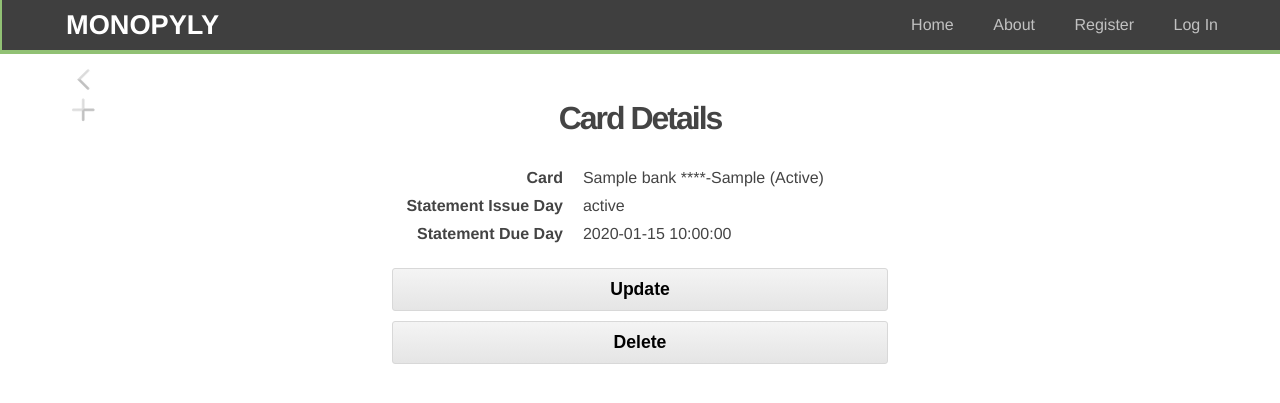
After one commit to mitchnegus/monopyly, a Flask app: template monopyly/templates/credit/card_page.html in a window 1280 px wide. The commit adds this page. Shown: the top 403 px of the page. Run offline with Flask 2, Linux system fonts and the light colour scheme; the template is opened without the code that fills it: most values are stand-ins (such as "Sample title", 1, 10 or a date in 2020).

Commit message:
added new/update/delete ability for credit cards

```diff
--- a/monopyly/static/css/style.css
+++ b/monopyly/static/css/style.css
@@ -9,6 +9,7 @@ body {
 	font-family: "Helvetica Neue", Helvetica, Arial, sans-serif;
 	color: #444444;
 }
+
 
 /*
  * Create dark grey header with a white logo
@@ -50,6 +51,7 @@ header h1.logo:hover {
   color: #white;
 }
 
+
 /*
  * Display navigation links inline
  */
@@ -69,6 +71,7 @@ header h1.logo:hover {
   color: #bbbbbb;
   text-decoration: none;
 }
+
 
 /*
  * Handle the main body content area for pages
@@ -96,6 +99,7 @@ div#page .container {
   font-size: 2em;
   letter-spacing: -2px;
 }
+
 
 /*
  * General object characteristics
@@ -199,6 +203,32 @@ form div.autocomplete-box div.item.active {
 	background-color: #85bb65;
 }
 
+nav#sidebar-nav-menu {
+	position: fixed;
+	top: 50px;
+	left: 4%;
+	width: 5%;
+}
+
+nav#sidebar-nav-menu ul {
+	display: flex;
+	flex-direction: column;
+	align-items: center;
+	padding: 0;
+}
+
+nav#sidebar-nav-menu li {
+	display: block;
+	margin: 1px 0;
+}
+
+nav#sidebar-nav-menu .button-icon {
+	height: 25px;
+	width: 25px;
+	margin: 0 auto;
+}
+
+
 /*
  * Customization for the 'Home' page
  */
@@ -225,6 +255,7 @@ div#homepage-block.jumbo {
   font-weight: 100;
 }
 
+
 /*
  * Customization for the 'About' page
  */
@@ -240,6 +271,7 @@ div#homepage-block.jumbo {
 	font-weight: bold;
 	font-style: oblique;
 }
+
 
 /*
  * Customization for the 'Cards' page
@@ -271,6 +303,10 @@ div.credit-card-block {
 	margin: 10px;
 }
 
+div.credit-card-block a.credit-card {
+	color: inherit;
+}
+
 div.credit-card-block img.credit-card {
 	width: 400px;
 }
@@ -285,33 +321,65 @@ div.credit-card-block div.card-number {
 
 
 /*
+ * Customization for the 'Card Details' page
+ */
+table#card {
+	width: 70%;
+	margin: 20px auto;
+	border-collapse: collapse;
+}
+
+table#card th,
+table#card td {
+	padding: 5px 10px;
+	vertical-align: top;
+}
+
+table#card th {
+	text-align: right;
+}
+
+table#card td {
+	text-align: left;
+}
+
+
+/*
+ * Customization for the 'New Card' & 'Update Card' pages
+ */
+form#card div#bank {
+	flex-basis: 70%;
+	min-width: 320px;
+}
+
+form#card div#last-four-digits {
+	flex-basis: 30%;
+	min-width: 160px;
+}
+
+form#card div#statement-issue-day {
+	flex-basis: 40%;
+	min-width: 180px;
+}
+
+form#card div#statement-due-day {
+	flex-basis: 40%;
+	min-width: 180px;
+}
+
+form#card div#active {
+	flex-basis: 20%;
+	min-width: 100px;
+}
+
+form#card input#submit {
+	min-width: 490px;
+}
+
+
+/*
  * Customization for the 'Transactions' page
  */
-nav#transactions-menu {
-	position: fixed;
-	top: 50px;
-	left: 4%;
-	width: 5%;
-}
-
-nav#transactions-menu ul {
-	display: flex;
-	flex-direction: column;
-	align-items: center;
-	padding: 0;
-}
-
-nav#transactions-menu li {
-	display: block;
-	margin: 1px 0;
-}
-
-nav#transactions-menu .button-icon {
-	height: 25px;
-	width: 25px;
-	margin: 0 auto;
-}
-
 div#card-filter {
 	display: flex;
 	justify-content: center;
@@ -436,8 +504,9 @@ table#transactions td div.notes{
 	overflow: auto;
 }
 
+
 /*
- * Customization for the 'Transaction' page
+ * Customization for the 'Transaction Details' page
  */
 table#transaction {
 	width: 70%;
@@ -459,37 +528,6 @@ table#transaction td {
 	text-align: left;
 }
 
-/*
- * Customization for the 'New Card' & 'Update Card' pages
- */
-form#card div#bank {
-	flex-basis: 70%;
-	min-width: 320px;
-}
-
-form#card div#last-four-digits {
-	flex-basis: 30%;
-	min-width: 160px;
-}
-
-form#card div#statement-issue-day {
-	flex-basis: 40%;
-	min-width: 180px;
-}
-
-form#card div#statement-due-day {
-	flex-basis: 40%;
-	min-width: 180px;
-}
-
-form#card div#active {
-	flex-basis: 20%;
-	min-width: 100px;
-}
-
-form#card input#submit {
-	min-width: 49px;
-}
 
 /*
  * Customization for the 'New Transaction' & 'Update Transaction' pages
@@ -503,6 +541,7 @@ form#transaction div#last-four-digits {
 	min-width: 150px;
 }
 
+
 /*
  * Customization for the transaction submission page
  */
--- a/monopyly/templates/credit/card_form_page.html
+++ b/monopyly/templates/credit/card_form_page.html
@@ -16,7 +16,5 @@
 	</script>
 	<script src="{{ url_for('static', filename='js/autocomplete_transaction.js') }}">
 	</script>
-	<script src="{{ url_for('static', filename='js/infer_card.js') }}">
-	</script>
 
 {% endblock %}
--- /dev/null
+++ b/monopyly/templates/credit/card_page.html
@@ -0,0 +1,65 @@
+{% extends 'layout.html' %}
+
+
+{% block header %}
+
+	<h1>
+		{% block title %}
+			Card Details
+		{% endblock %}
+	</h1>
+
+	<nav id="sidebar-nav-menu">
+		<ul>
+
+			<li>
+				<a class="action" href="{{ url_for('credit.manage_cards') }}">
+					<img class="button-icon" src="{{ url_for('static', filename='img/arrow-left.png') }}" />
+				</a>
+			</li>
+
+			<li>
+				<a class="action" href="{{ url_for('credit.new_card') }}">
+					<img class="button-icon" src="{{ url_for('static', filename='img/plus-symbol.png') }}" />
+				</a>
+			</li>
+
+		</ul>
+	</nav>
+
+{% endblock %}
+
+
+{% block content %}
+
+	<table id="card">
+
+		<tr>
+			<th scope="row" class="card">Card</th>
+			<td class="card">
+				{{ card['bank'] }} ****-{{ card['last_four_digits'] }}
+				({{ 'Active' if card['active'] else 'Inactive' }})
+			</td>
+		</tr>
+
+		<tr>
+			<th scope="row" class="date">Statement Issue Day</th>
+			<td class="date">{{ card['statement_issue_day'] }}</td>
+		</tr>
+
+		<tr>
+			<th scope="row" class="text">Statement Due Day</th>
+			<td class="text">{{ card['statement_due_day'] }}</td>
+		</tr>
+
+	</table>
+
+	<form action="{{ url_for('credit.update_card', card_id=card['id']) }}" method="get">
+    <input class="button" type="submit" value="Update">
+  </form>
+
+	<form action="{{ url_for('credit.delete_card', card_id=card['id']) }}" method="post">
+    <input class="danger button" type="submit" value="Delete" onclick="return confirm('Are you sure you want to delete this card?');">
+  </form>
+
+{% endblock %}
--- a/monopyly/templates/credit/cards.html
+++ b/monopyly/templates/credit/cards.html
@@ -1,8 +1,10 @@
 {% for card in cards %}
 
 	<div class="credit-card-block">
-		<img class="credit-card" src="{{ url_for('static', filename='img/') }}{{ card['bank'].lower() }}-card.png">
-		<div class="card-number">▐▐▐▐ ▐▐▐▐ ▐▐▐▐ {{ card['last_four_digits'] }}</div>
+		<a class="credit-card" href="{{ url_for('credit.manage_card', card_id=card['id']) }}">
+			<img class="credit-card" src="{{ url_for('static', filename='img/') }}{{ card['bank'].lower() }}-card.png">
+			<div class="card-number">▐▐▐▐ ▐▐▐▐ ▐▐▐▐ {{ card['last_four_digits'] }}</div>
+		</a>
 	</div>
 
 {% endfor %}
--- a/monopyly/templates/credit/transaction_page.html
+++ b/monopyly/templates/credit/transaction_page.html
@@ -9,7 +9,7 @@
 		{% endblock %}
 	</h1>
 
-	<nav id="transactions-menu">
+	<nav id="sidebar-nav-menu">
 		<ul>
 
 			<li>
--- a/monopyly/templates/credit/transactions_page.html
+++ b/monopyly/templates/credit/transactions_page.html
@@ -3,7 +3,7 @@
 
 {% block left_sidebar %}
 
-	<nav id="transactions-menu">
+	<nav id="sidebar-nav-menu">
 		<ul>
 
 			<li>
```
Also changed, not shown: monopyly/credit/__init__.py (+69 -29 lines), monopyly/credit/cards.py (+41 -7 lines), monopyly/credit/transactions.py (+10 -21 lines), monopyly/templates/credit/card_form_page_update.html (added, +15 -0 lines), monopyly/utils.py (+53 -1 lines).
